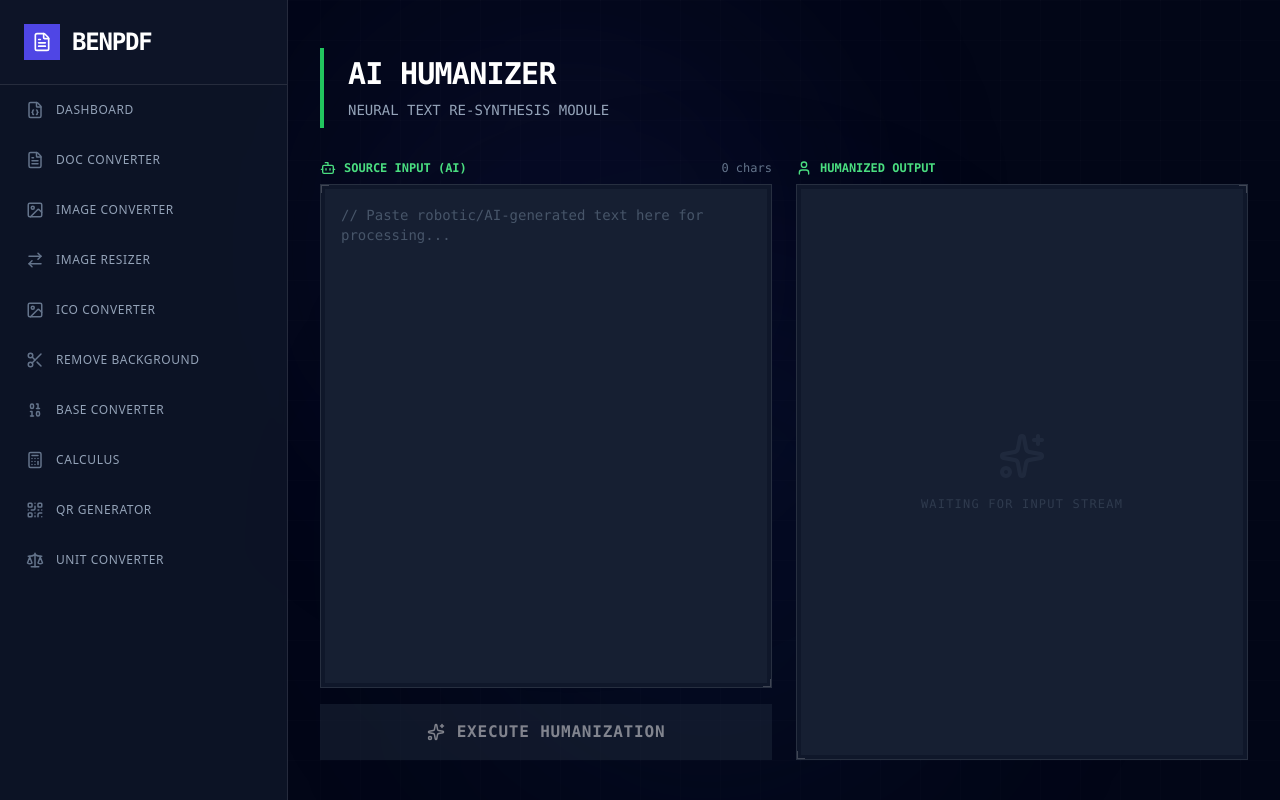
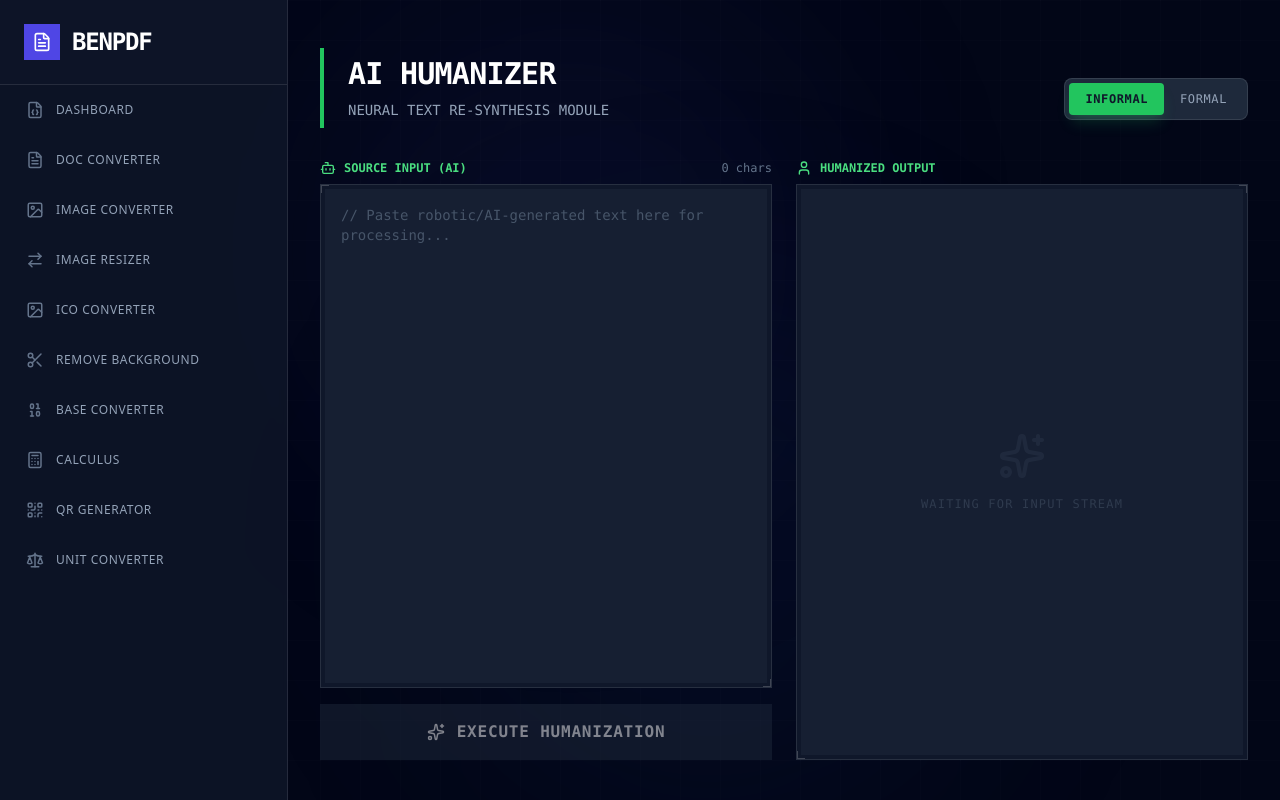
Before and after one commit to Vince0028/benPDF, a React (Vite) app in the folder New ui/: page /humanizer in a window 1280 px wide. Built offline with nearby package versions, Linux system fonts and the light colour scheme.

Commit message:
Feature: Add Formal Mode to Humanizer (UI Toggle + Academic Backend Persona)

```diff
--- a/New ui/pages/Humanizer.tsx
+++ b/New ui/pages/Humanizer.tsx
@@ -8,6 +8,8 @@ const Humanizer: React.FC = () => {
     const [error, setError] = useState<string | null>(null);
     const [copied, setCopied] = useState(false);
     const [inputCopied, setInputCopied] = useState(false);
+
+    const [mode, setMode] = useState<'informal' | 'formal'>('informal');
 
     const handleHumanize = async () => {
         if (!inputText.trim()) return;
@@ -22,7 +24,7 @@ const Humanizer: React.FC = () => {
                 headers: {
                     'Content-Type': 'application/json',
                 },
-                body: JSON.stringify({ text: inputText }),
+                body: JSON.stringify({ text: inputText, mode }),
             });
 
             if (!response.ok) {
@@ -62,9 +64,33 @@ const Humanizer: React.FC = () => {
     return (
         <div className="max-w-6xl mx-auto pt-4">
             {/* Header Section */}
-            <div className="mb-8 border-l-4 border-green-500 pl-6 py-2">
-                <h2 className="text-3xl font-bold text-white mb-2 font-mono uppercase tracking-tight">AI Humanizer</h2>
-                <p className="text-slate-400 font-mono text-sm">NEURAL TEXT RE-SYNTHESIS MODULE</p>
+            <div className="mb-8 flex items-end justify-between border-l-4 border-green-500 pl-6 py-2">
+                <div>
+                    <h2 className="text-3xl font-bold text-white mb-2 font-mono uppercase tracking-tight">AI Humanizer</h2>
+                    <p className="text-slate-400 font-mono text-sm">NEURAL TEXT RE-SYNTHESIS MODULE</p>
+                </div>
+
+                {/* Mode Toggles */}
+                <div className="flex bg-slate-800 p-1 rounded-lg border border-white/10">
+                    <button
+                        onClick={() => setMode('informal')}
+                        className={`px-4 py-2 rounded font-mono text-xs uppercase tracking-wider transition-all ${mode === 'informal'
+                                ? 'bg-green-500 text-slate-900 font-bold shadow-lg shadow-green-500/20'
+                                : 'text-slate-400 hover:text-white hover:bg-white/5'
+                            }`}
+                    >
+                        Informal
+                    </button>
+                    <button
+                        onClick={() => setMode('formal')}
+                        className={`px-4 py-2 rounded font-mono text-xs uppercase tracking-wider transition-all ${mode === 'formal'
+                                ? 'bg-blue-500 text-slate-900 font-bold shadow-lg shadow-blue-500/20'
+                                : 'text-slate-400 hover:text-white hover:bg-white/5'
+                            }`}
+                    >
+                        Formal
+                    </button>
+                </div>
             </div>
 
             <div className="grid grid-cols-1 lg:grid-cols-2 gap-6 lg:h-[calc(100vh-250px)] min-h-[600px]">
```
Also changed, not shown: 4 other files (tests, documents, lock files or other folders).
